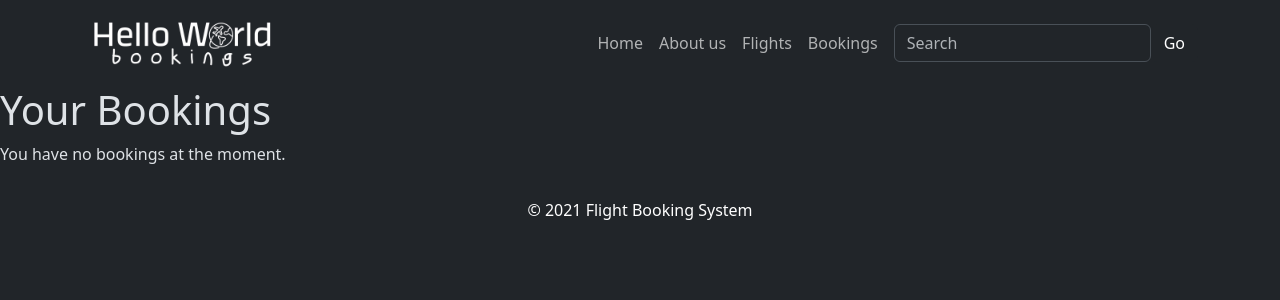
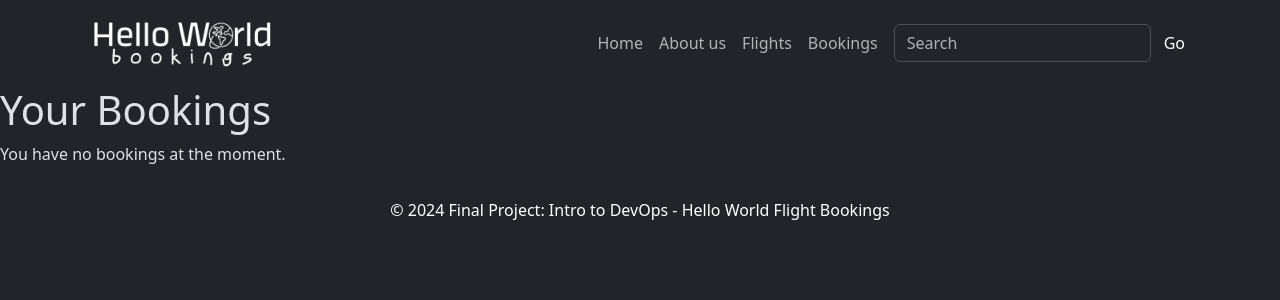
Before and after one commit to TheL0L/Flight_Booking_frontend, a React (Create React App) app: page /bookings in a window 1280 px wide. Shown: the top 300 px of the page. Built offline with nearby package versions, Linux system fonts and the light colour scheme.

Commit message:
update footer

```diff
--- a/src/components/Footer.js
+++ b/src/components/Footer.js
@@ -6,7 +6,7 @@ export default class Footer extends Component {
     render() {
         return (
             <footer className="bg-dark text-white text-center p-3">
-                <p>&copy; 2021 Flight Booking System</p>
+                <p>&copy; 2024 Final Project: Intro to DevOps - Hello World Flight Bookings</p>
             </footer>
         );
     }
```
